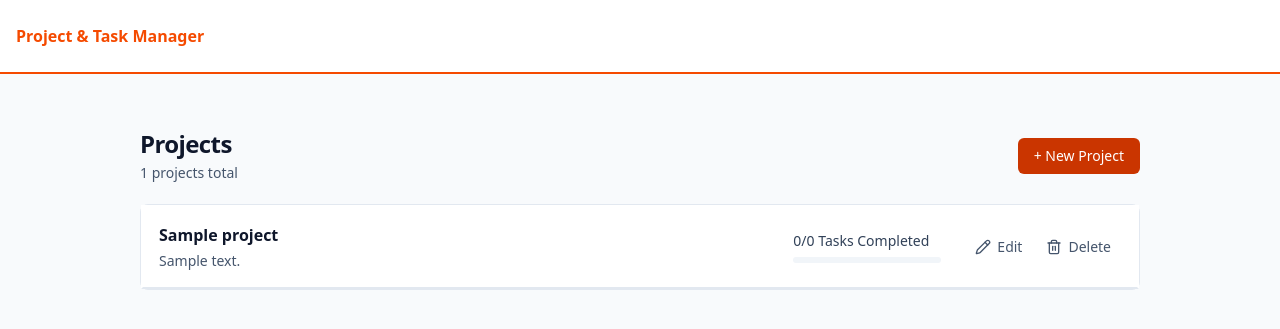
After one commit to KenulaNimhan/mini-project-task-manager, a Laravel app: page / in a window 1280 px wide. The commit adds this page. Shown: the top 329 px of the page. Run offline with Laravel 12, Linux system fonts and the light colour scheme; tables that the repository leaves empty hold one stand-in row (values such as "Sample post"); style sheets or scripts are compiled from the project's sources; parts of the project's set-up code (start-up, migrations or seed data) failed here and were passed over; some libraries are stand-ins or nearby versions.

Commit message:
separate project and task management components

```diff
--- a/resources/css/app.css
+++ b/resources/css/app.css
@@ -53,16 +53,19 @@ button:hover {
     padding: 1em;
     border: 2px solid white;
     border-bottom: 2px solid var(--color-slate-200);
-    transition: 0.2s ease-in-out;
 }
 
-.projectContainer:hover {
+.projectDetails:hover {
     cursor: pointer;
-    border: 2px solid var(--color-orange-600);
+    /*border: 2px solid var(--color-orange-600);*/
 
-    section h2 {
+    h2 {
         color: var(--color-orange-600);
     }
+}
+
+.projectDetails {
+    transition: 0.2s ease-in-out;
 }
 
 /* Form styling */
--- /dev/null
+++ b/resources/views/components/icons/back.blade.php
@@ -0,0 +1,4 @@
+<svg xmlns="http://www.w3.org/2000/svg" width="24" height="24" viewBox="0 0 24 24" fill="none" stroke="currentColor" stroke-width="2" stroke-linecap="round" stroke-linejoin="round" class="lucide lucide-arrow-left h-4 w-4" aria-hidden="true">
+    <path d="m12 19-7-7 7-7"></path>
+    <path d="M19 12H5"></path>
+</svg>
--- /dev/null
+++ b/resources/views/pages/project/index.blade.php
@@ -0,0 +1,59 @@
+<x-layouts::app/>
+
+<div class="projectSection">
+    <header>
+        <div>
+            <h1 class="text-2xl font-bold tracking-tight text-slate-900">Projects</h1>
+            <span class="mt-1 text-sm text-slate-600">{{ $projects->count() }} projects total</span>
+        </div>
+        <a href="{{ route('project.create') }}" class="submitBtn">+ New Project</a>
+    </header>
+    <section class="flex flex-col justify-center rounded-lg border border-slate-200 bg-white mt-5">
+        @if($projects->isEmpty())
+            <div class="px-6 py-16 items-center text-center">
+                <div
+                    class="m-auto flex h-11 w-11 items-center justify-center rounded-lg border border-slate-200 bg-slate-50 text-slate-500">
+                    <svg xmlns="http://www.w3.org/2000/svg" width="24" height="24" viewBox="0 0 24 24" fill="none"
+                         stroke="currentColor" stroke-width="2" stroke-linecap="round" stroke-linejoin="round"
+                         class="lucide lucide-folder-open h-5 w-5" aria-hidden="true">
+                        <path
+                            d="m6 14 1.5-2.9A2 2 0 0 1 9.24 10H20a2 2 0 0 1 1.94 2.5l-1.54 6a2 2 0 0 1-1.95 1.5H4a2 2 0 0 1-2-2V5a2 2 0 0 1 2-2h3.9a2 2 0 0 1 1.69.9l.81 1.2a2 2 0 0 0 1.67.9H18a2 2 0 0 1 2 2v2"></path>
+                    </svg>
+                </div>
+                <h2 class="mt-4 text-base font-semibold text-slate-900">No projects yet</h2>
+                <span class="mt-1 max-w-sm text-sm text-slate-600">Create your first project to organize and track its tasks</span>
+            </div>
+        @else
+            @foreach($projects as $project)
+                <div class="projectContainer" >
+                    <a class="projectDetails flex-3" href="{{ route('project.show', $project) }}">
+                        <h2 class="truncate text-base font-semibold text-slate-900 transition-colors group-hover:text-orange-700">{{ $project->name }}</h2>
+                        <span class="mt-1 line-clamp-2 text-sm text-slate-600">{{ $project->description }}</span>
+                    </a>
+                    <div class="flex shrink-0 items-center justify-between gap-6 sm:justify-end">
+                        <div class="min-w-[148px]">
+                            <div class="text-sm font-medium text-slate-700 tabular-nums">0/0 Tasks Completed</div>
+                            <div class="mt-1.5 h-1.5 w-full overflow-hidden rounded-full bg-slate-100">
+                                <div class="h-full transition-all duration-200 bg-orange-600" style="width: 0%;"></div>
+                            </div>
+                        </div>
+                        <div class="flex items-center gap-1">
+                            <button type="button" aria-label="Edit Website Redesign" class="inline-flex h-10 items-center gap-1.5 whitespace-nowrap shrink-0 rounded-md px-2.5 text-sm font-medium text-slate-600 transition-colors duration-150 hover:bg-slate-100 hover:text-slate-900 focus-visible:outline-none focus-visible:ring-2 focus-visible:ring-orange-600">
+                                <x-icons.edit/>
+                                <span class="hidden md:inline">Edit</span>
+                            </button>
+                            <form action="{{ route('project.destroy', $project) }}" method="POST">
+                                @csrf
+                                @method('DELETE')
+                            <button type="submit" aria-label="Delete Website Redesign" class="inline-flex h-10 items-center gap-1.5 whitespace-nowrap shrink-0 rounded-md px-2.5 text-sm font-medium text-slate-600 transition-colors duration-150 hover:bg-red-50 hover:text-red-700 focus-visible:outline-none focus-visible:ring-2 focus-visible:ring-red-600">
+                                <x-icons.delete/>
+                                <span class="hidden md:inline">Delete</span>
+                            </button>
+                            </form>
+                        </div>
+                    </div>
+                </div>
+            @endforeach
+        @endif
+    </section>
+</div>
```
Also changed, not shown: resources/views/components/create-task.blade.php (added, +35 -0 lines), resources/views/components/icons/tasks.blade.php (added, +9 -0 lines), resources/views/pages/project/create.blade.php (added, +32 -0 lines), resources/views/pages/project/show.blade.php (added, +61 -0 lines).
